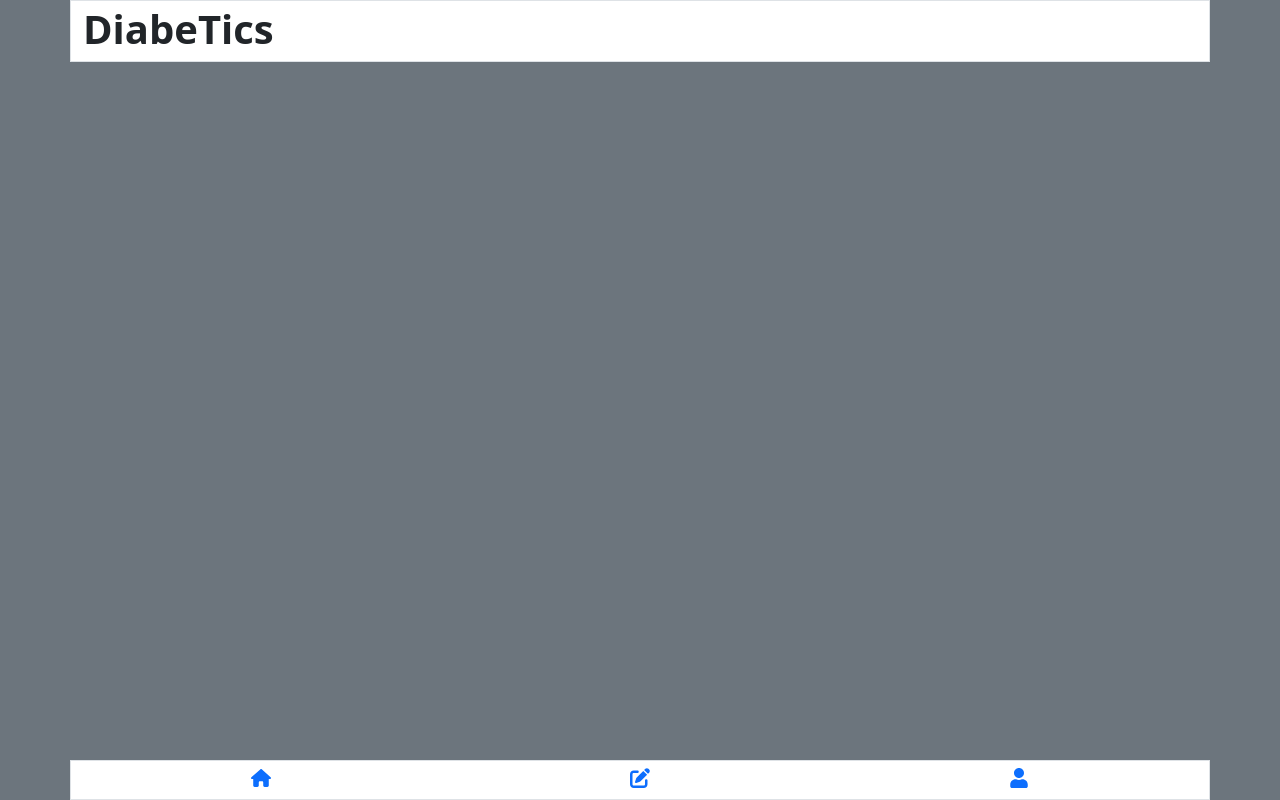
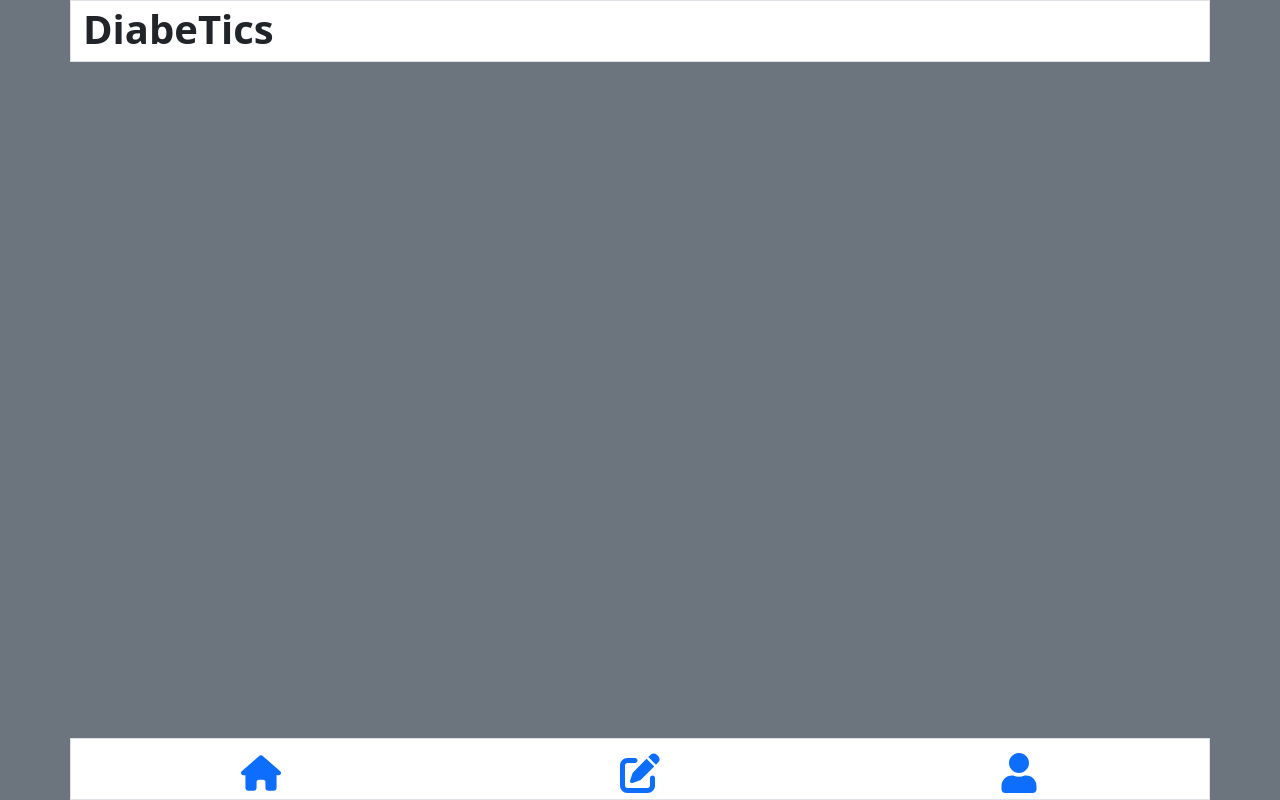
Before and after one commit to CascoArcilla/control-diabetes, a React (Vite) app: page / in a window 1280 px wide. Built offline with nearby package versions, Linux system fonts and the light colour scheme.

Commit message:
Se agrega el script host para poder ver en telefono

```diff
--- a/package.json
+++ b/package.json
@@ -7,7 +7,8 @@
     "dev": "vite",
     "build": "vite build",
     "lint": "eslint . --ext js,jsx --report-unused-disable-directives --max-warnings 0",
-    "preview": "vite preview"
+    "preview": "vite preview",
+    "host": "vite --host"
   },
   "dependencies": {
     "bootstrap": "^5.3.3",
--- a/src/components/navigation/Nav.jsx
+++ b/src/components/navigation/Nav.jsx
@@ -6,8 +6,8 @@ export default function Nav() {
   return (
     <nav className="fixed-bottom bg-body container-lg p-0 ">
       <ul
-        className="border d-flex flex-row justify-content-around fs-5 "
-        style={{ margin: "0", padding: "0", minHeight: "40px" }}
+        className="border d-flex flex-row justify-content-around fs-1 "
+        style={{ margin: "0", padding: "0", minHeight: "3.5rem" }}
       >
         <Link to="/" style={{ padding: "0" }}>
           <FaHouse className="" />
```
